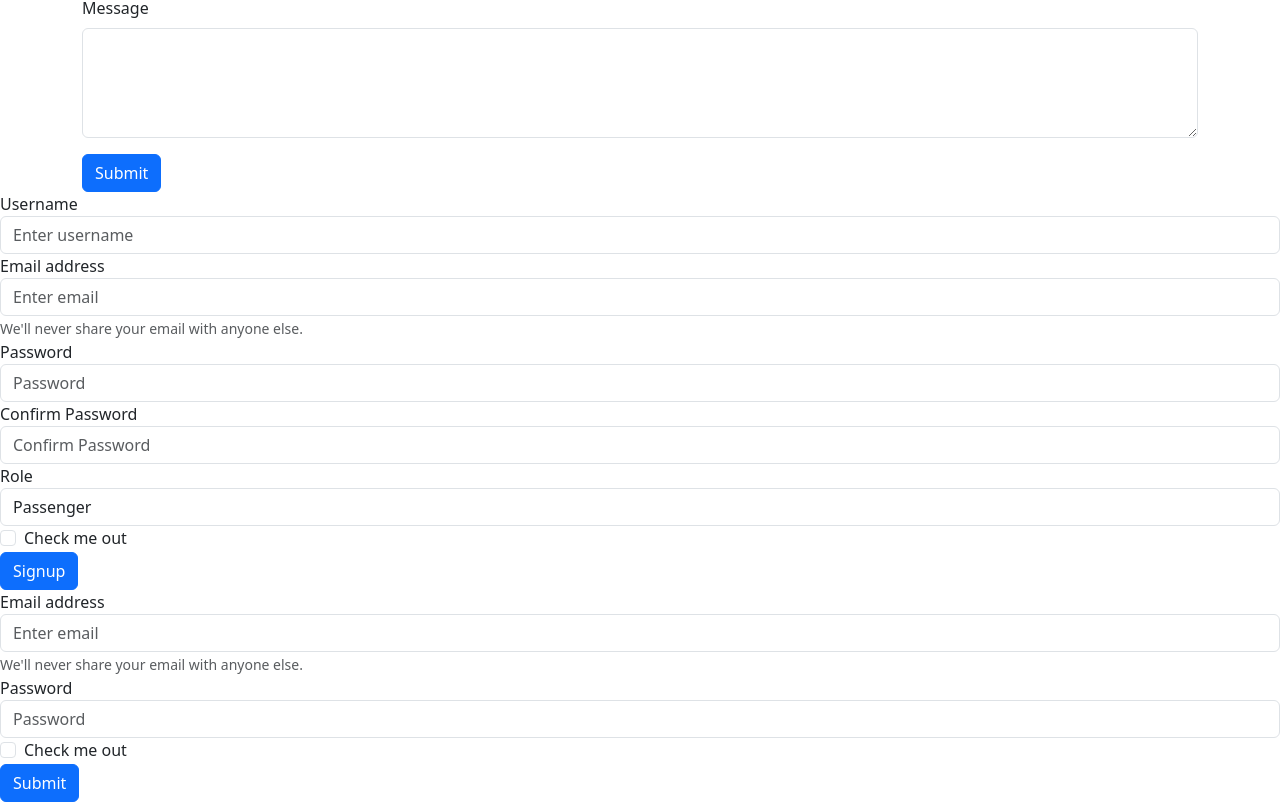
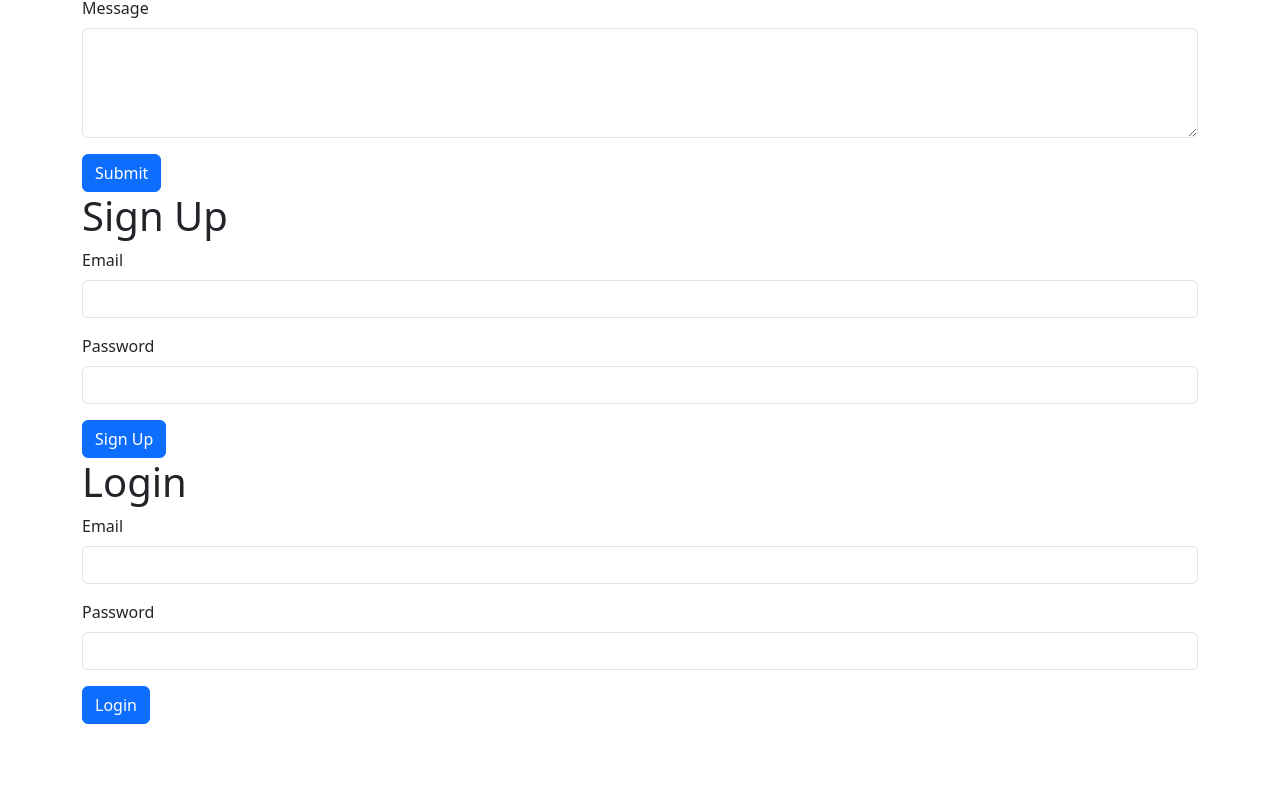
Before and after one commit to Wandati/Bus-Booking-App, a React (Create React App) app in the folder client/: page /signup in a window 1280 px wide. Shown: the part 680-1482 px from the top of the page. After the commit the page ends 1404 px from the top, so only its background shows below. Built offline with nearby package versions, Linux system fonts and the light colour scheme.

Commit message:
Sign Up and Login Updated

```diff
--- a/client/src/components/Login.js
+++ b/client/src/components/Login.js
@@ -1,62 +1,54 @@
 import React, { useState } from 'react';
 
-function LoginForm() {
+const Login = () => {
     const [email, setEmail] = useState('');
     const [password, setPassword] = useState('');
-  const [rememberMe, setRememberMe] = useState(false);
 
-  const handleSubmit = (e) => {
+    const handleLogin = (e) => {
         e.preventDefault();
+
+        // Login logic here
+        console.log('Login form submitted');
         console.log('Email:', email);
         console.log('Password:', password);
-    console.log('Remember Me:', rememberMe);
+
+        // Reset Form
+        setEmail('');
+        setPassword('');
     };
 
     return (
-    <form onSubmit={handleSubmit}>
-      <div className="form-group">
-        <label htmlFor="exampleInputEmail1">Email address</label>
+        <div className="container">
+            <h1>Login</h1>
+            <form onSubmit={handleLogin}>
+                <div className="mb-3">
+                    <label htmlFor="email" className="form-label">Email</label>
+
                     <input
                         type="email"
                         className="form-control"
-          id="exampleInputEmail1"
-          aria-describedby="emailHelp"
-          placeholder="Enter email"
+                        id="email"
                         value={email}
                         onChange={(e) => setEmail(e.target.value)}
+                        required
                     />
-        <small id="emailHelp" className="form-text text-muted">
-          We'll never share your email with anyone else.
-        </small>
                 </div>
-      <div className="form-group">
-        <label htmlFor="exampleInputPassword1">Password</label>
+                <div className="mb-3">
+                    <label htmlFor="password" className="form-label">Password</label>
+
                     <input
                         type="password"
                         className="form-control"
-          id="exampleInputPassword1"
-          placeholder="Password"
+                        id="password"
                         value={password}
                         onChange={(e) => setPassword(e.target.value)}
+                        required
                     />
                 </div>
-      <div className="form-check">
-        <input
-          type="checkbox"
-          className="form-check-input"
-          id="exampleCheck1"
-          checked={rememberMe}
-          onChange={(e) => setRememberMe(e.target.checked)}
-        />
-        <label className="form-check-label" htmlFor="exampleCheck1">
-          Check me out
-        </label>
+                <button type="submit" className="btn btn-primary">Login</button>
+            </form>
         </div>
-      <button type="submit" className="btn btn-primary">
-        Submit
-      </button>
-    </form>
     );
-}
+};
 
-export default LoginForm;
+export default Login;
--- a/client/src/components/Signup.js
+++ b/client/src/components/Signup.js
@@ -1,104 +1,54 @@
 import React, { useState } from 'react';
 
-function SignUpForm() {
-  const [username, setUsername] = useState('');
+const Signup = () => {
     const [email, setEmail] = useState('');
     const [password, setPassword] = useState('');
-  const [confirmPassword, setConfirmPassword] = useState('');
-  const [role, setRole] = useState('passenger'); // Default role is passenger
-  const [rememberMe, setRememberMe] = useState(false);
 
-  const handleSubmit = (e) => {
+    const handleSignup = (e) => {
         e.preventDefault();
-    console.log('Username:', username);
+
+        // Signup Logic here
+        console.log('Signup form submitted');
         console.log('Email:', email);
         console.log('Password:', password);
-    console.log('Confirm Password:', confirmPassword);
-    console.log('Role:', role);
-    console.log('Remember Me:', rememberMe);
+
+        // Reset Form
+        setEmail('');
+        setPassword('');
     };
 
     return (
-    <form onSubmit={handleSubmit}>
-      <div className="form-group">
-        <label htmlFor="exampleInputUsername">Username</label>
-        <input
-          type="text"
-          className="form-control"
-          id="exampleInputUsername"
-          placeholder="Enter username"
-          value={username}
-          onChange={(e) => setUsername(e.target.value)}
-        />
-      </div>
-      <div className="form-group">
-        <label htmlFor="exampleInputEmail1">Email address</label>
+        <div className="container">
+            <h1>Sign Up</h1>
+            <form onSubmit={handleSignup}>
+                <div className="mb-3">
+                    <label htmlFor="email" className="form-label">Email</label>
+
                     <input
                         type="email"
                         className="form-control"
-          id="exampleInputEmail1"
-          aria-describedby="emailHelp"
-          placeholder="Enter email"
+                        id="email"
                         value={email}
                         onChange={(e) => setEmail(e.target.value)}
+                        required
                     />
-        <small id="emailHelp" className="form-text text-muted">
-          We'll never share your email with anyone else.
-        </small>
                 </div>
-      <div className="form-group">
-        <label htmlFor="exampleInputPassword1">Password</label>
+                <div className="mb-3">
+                    <label htmlFor="password" className="form-label">Password</label>
+
                     <input
                         type="password"
                         className="form-control"
-          id="exampleInputPassword1"
-          placeholder="Password"
+                        id="password"
                         value={password}
                         onChange={(e) => setPassword(e.target.value)}
+                        required
                     />
                 </div>
-      <div className="form-group">
-        <label htmlFor="exampleInputConfirmPassword">Confirm Password</label>
-        <input
-          type="password"
-          className="form-control"
-          id="exampleInputConfirmPassword"
-          placeholder="Confirm Password"
-          value={confirmPassword}
-          onChange={(e) => setConfirmPassword(e.target.value)}
-        />
+                <button type="submit" className="btn btn-primary">Sign Up</button>
+            </form>
         </div>
-      <div className="form-group">
-        <label htmlFor="exampleInputRole">Role</label>
-        <select
-          className="form-control"
-          id="exampleInputRole"
-          value={role}
-          onChange={(e) => setRole(e.target.value)}
-        >
-          <option value="passenger">Passenger</option>
-          <option value="owner">Owner</option>
-          <option value="driver">Driver</option>
-          <option value="admin">Admin</option>
-        </select>
-      </div>
-      <div className="form-check">
-        <input
-          type="checkbox"
-          className="form-check-input"
-          id="exampleCheck1"
-          checked={rememberMe}
-          onChange={(e) => setRememberMe(e.target.checked)}
-        />
-        <label className="form-check-label" htmlFor="exampleCheck1">
-          Check me out
-        </label>
-      </div>
-      <button type="submit" className="btn btn-primary">
-        Signup
-      </button>
-    </form>
     );
-}
+};
 
-export default SignUpForm;
+export default Signup;
```
Lines whose indentation alone changed are shown as unchanged.
